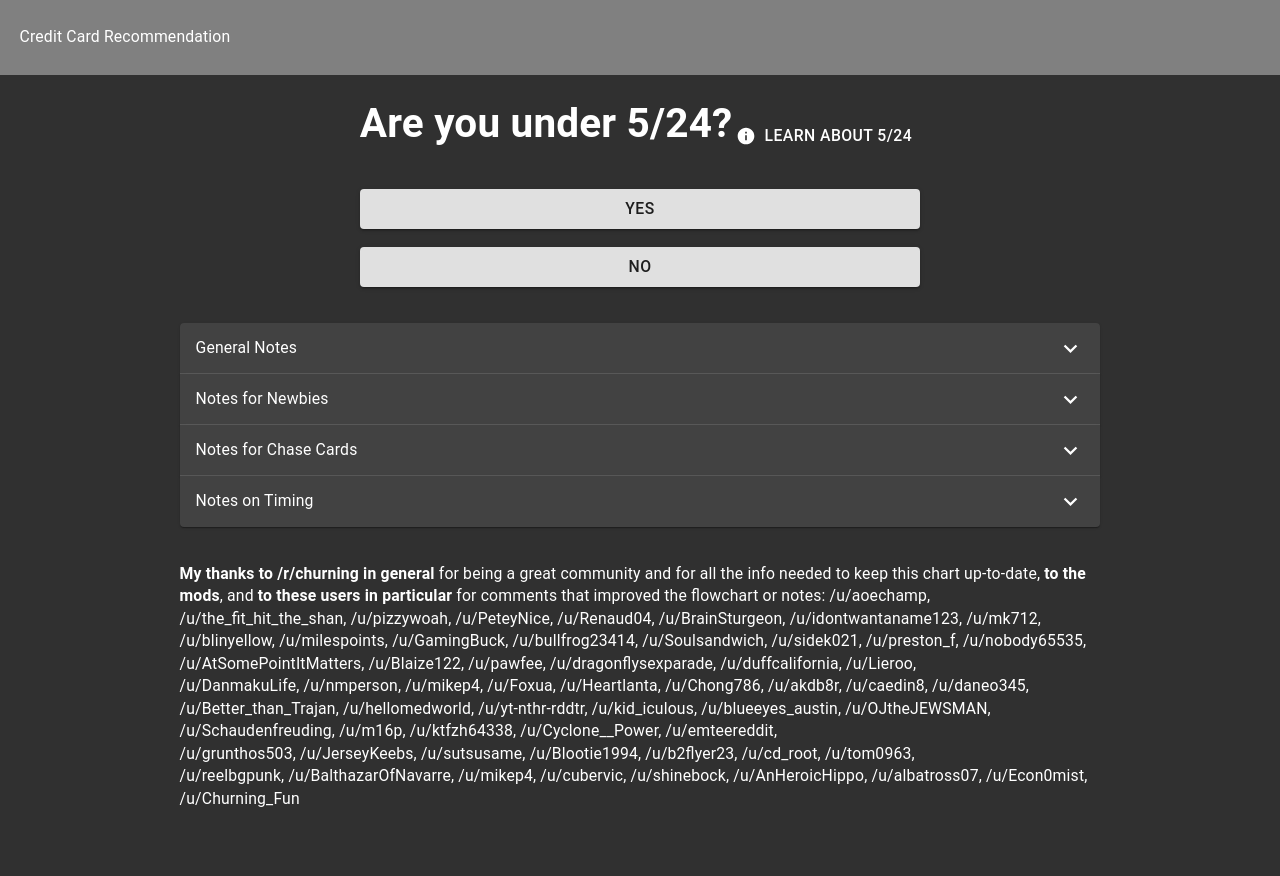
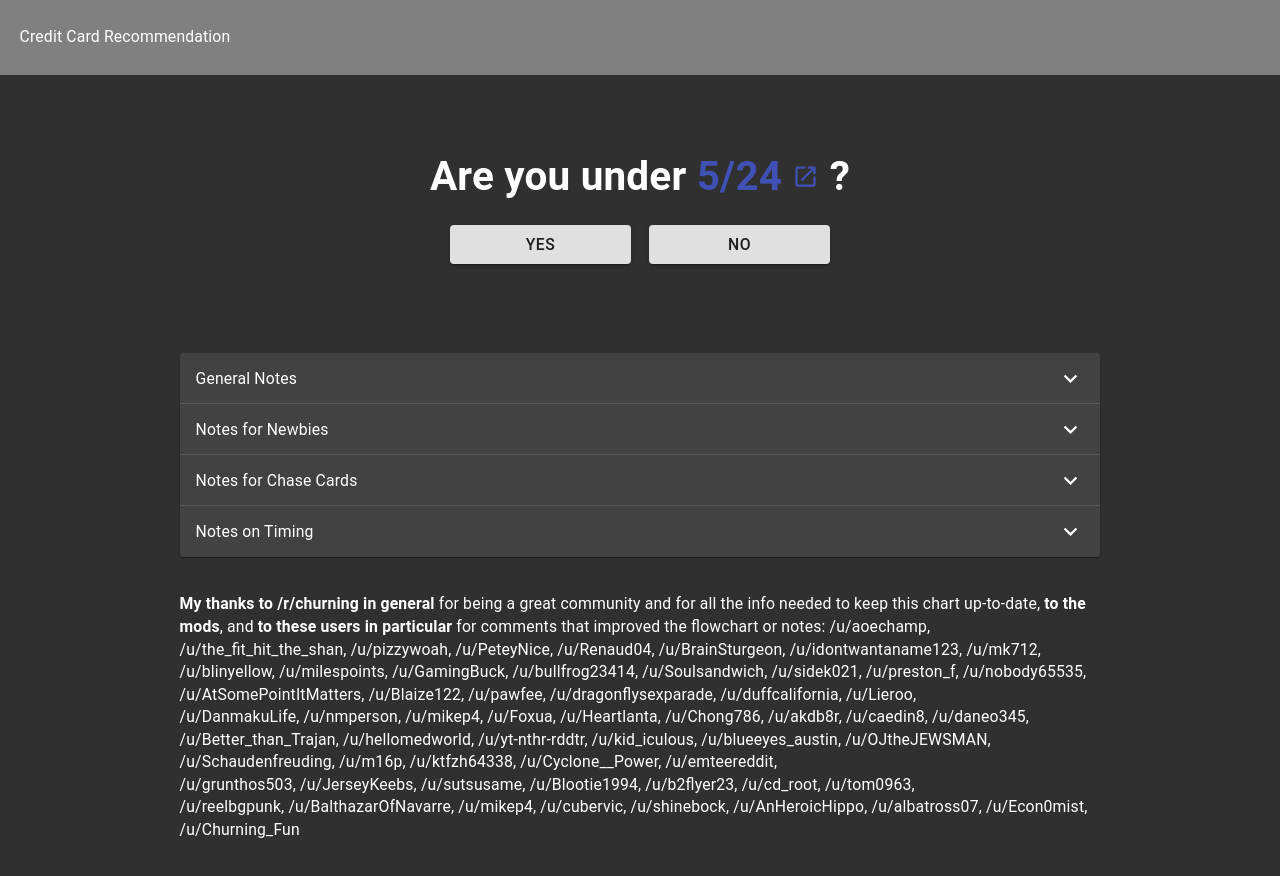
Before and after one commit to dickwyn/cc-recommendation-flowchart, a Gatsby site: page / in a window 1280 px wide. Built offline with nearby package versions, Linux system fonts and the light colour scheme; Gatsby itself is replaced by a stand-in of ours.

Commit message:
(style) spruce up css and move questions to separate component

```diff
--- a/src/components/layout.js
+++ b/src/components/layout.js
@@ -29,16 +29,7 @@ const Layout = ({ children }) => (
         <ThemeProvider theme={theme}>
           <CssBaseline />
           <Header siteTitle={data.site.siteMetadata.title} />
-          <div
-            style={{
-              margin: '0 auto',
-              maxWidth: 960,
-              padding: '0px 1.0875rem 1.45rem',
-              paddingTop: 0,
-            }}
-          >
-            {children}
-          </div>
+          <div className="content-container">{children}</div>
         </ThemeProvider>
       </>
     )}
--- a/src/components/layout.scss
+++ b/src/components/layout.scss
@@ -608,3 +608,11 @@ pre tt:after {
     font-size: 100%;
   }
 }
+
+.content-container {
+  margin: 0 auto;
+  max-width: 960px;
+  padding: 0px 1.0875rem 1.45rem;
+  padding-top: 0;
+  height: 100vh;
+}
--- /dev/null
+++ b/src/components/recommendationForm.js
@@ -0,0 +1,128 @@
+import React, { useState } from 'react';
+import Button from '@material-ui/core/Button';
+import Link from '@material-ui/core/Link';
+import OpenInNewIcon from '@material-ui/icons/OpenInNew';
+import One from '../../data/yes-southwest-companion-pass.mdx';
+import Two from '../../data/no-southwest-companion-pass.mdx';
+import Three from '../../data/focus-on-travel.mdx';
+import Four from '../../data/focus-on-cashback.mdx';
+import './recommendationForm.scss';
+
+const RecommendationForm = () => {
+  const [answer, setAnswer] = useState('');
+
+  return (
+    <>
+      <div className="question-container">
+        {answer === '' && (
+          <>
+            <div className="heading">
+              <h1>
+                Are you under{' '}
+                <Link
+                  target="_blank"
+                  href="https://old.reddit.com/r/churning/wiki/index#wiki_chase_cc_rules.2C_including_5.2F24"
+                >
+                  5/24 <OpenInNewIcon />
+                </Link>{' '}
+                ?
+              </h1>
+            </div>
+            <div className="actions">
+              <Button
+                variant="contained"
+                onClick={() => {
+                  setAnswer(`${answer}0`);
+                }}
+              >
+                Yes
+              </Button>
+              <Button
+                variant="contained"
+                onClick={() => {
+                  setAnswer(`${answer}1`);
+                }}
+              >
+                No
+              </Button>
+            </div>
+          </>
+        )}
+        {answer === '0' && (
+          <>
+            <div className="heading">
+              <h1>Do you want the SW Companion Pass?</h1>
+            </div>
+            <div className="actions">
+              <Button
+                variant="contained"
+                onClick={() => {
+                  setAnswer(`${answer}0`);
+                }}
+              >
+                Yes
+              </Button>
+              <Button
+                variant="contained"
+                onClick={() => {
+                  setAnswer(`${answer}1`);
+                }}
+              >
+                No
+              </Button>
+            </div>
+          </>
+        )}
+        {answer === '1' && (
+          <>
+            <div className="heading">
+              <h1>Are you focusing on travel or cashback?</h1>
+            </div>
+            <div className="actions">
+              <Button
+                variant="contained"
+                onClick={() => {
+                  setAnswer(`${answer}0`);
+                }}
+              >
+                Travel
+              </Button>
+              <Button
+                variant="contained"
+                onClick={() => {
+                  setAnswer(`${answer}1`);
+                }}
+              >
+                Cashback
+              </Button>
+            </div>
+          </>
+        )}
+        {answer.length === 2 && (
+          <>
+            <h1>Here's your recommendation</h1>
+            <div className="actions single">
+              <Button
+                variant="contained"
+                onClick={() => {
+                  setAnswer(``);
+                }}
+              >
+                Start over
+              </Button>
+            </div>
+          </>
+        )}
+      </div>
+
+      <div className="answer-container" style={{ display: answer.length < 2 ? 'none' : 'block' }}>
+        {answer === '00' && <One />}
+        {answer === '01' && <Two />}
+        {answer === '10' && <Three />}
+        {answer === '11' && <Four />}
+      </div>
+    </>
+  );
+};
+
+export default RecommendationForm;
--- /dev/null
+++ b/src/components/recommendationForm.scss
@@ -0,0 +1,26 @@
+.question-container {
+  display: grid;
+  justify-content: center;
+  height: 28%;
+  align-content: center;
+
+  .heading {
+  }
+
+  .actions {
+    display: grid;
+    width: 100%;
+    max-width: 380px;
+    grid-template-columns: repeat(2, 1fr);
+    gap: 0 1rem;
+    justify-self: center;
+
+    &.single {
+      grid-template-columns: 1fr;
+    }
+
+    button {
+      display: inline-block;
+    }
+  }
+}
--- a/src/pages/index.js
+++ b/src/pages/index.js
@@ -8,10 +8,7 @@ import InfoIcon from '@material-ui/icons/Info';
 
 import Layout from '../components/layout';
 import SEO from '../components/seo';
-import One from '../../data/yes-southwest-companion-pass.mdx';
-import Two from '../../data/no-southwest-companion-pass.mdx';
-import Three from '../../data/focus-on-travel.mdx';
-import Four from '../../data/focus-on-cashback.mdx';
+import RecommendationForm from '../components/recommendationForm';
 import Credits from '../../data/credits.mdx';
 import GeneralNotes from '../../data/general-notes.mdx';
 import NewbieNotes from '../../data/notes-for-newbies.mdx';
@@ -27,104 +24,7 @@ const IndexPage = () => {
     <Layout>
       <SEO title="Card Recommendation Flowchart" />
 
-      <div className="question-container">
-        {answer === '' && (
-          <>
-            <div style={{ display: 'flex' }}>
-              <h1>Are you under 5/24?</h1>
-              <Button
-                target="_blank"
-                href="https://old.reddit.com/r/churning/wiki/index#wiki_chase_cc_rules.2C_including_5.2F24"
-                startIcon={<InfoIcon />}
-              >
-                Learn about 5/24
-              </Button>
-            </div>
-            <Button
-              variant="contained"
-              onClick={() => {
-                setAnswer(`${answer}0`);
-              }}
-            >
-              Yes
-            </Button>
-            <Button
-              variant="contained"
-              onClick={() => {
-                setAnswer(`${answer}1`);
-              }}
-            >
-              No
-            </Button>
-          </>
-        )}
-        {answer === '0' && (
-          <>
-            <div style={{ display: 'flex' }}>
-              <h1>Do you want the SW Companion Pass?</h1>
-            </div>
-            <Button
-              variant="contained"
-              onClick={() => {
-                setAnswer(`${answer}0`);
-              }}
-            >
-              Yes
-            </Button>
-            <Button
-              variant="contained"
-              onClick={() => {
-                setAnswer(`${answer}1`);
-              }}
-            >
-              No
-            </Button>
-          </>
-        )}
-        {answer === '1' && (
-          <>
-            <div style={{ display: 'flex' }}>
-              <h1>Are you focusing on travel or cashback?</h1>
-            </div>
-            <Button
-              variant="contained"
-              onClick={() => {
-                setAnswer(`${answer}0`);
-              }}
-            >
-              Travel
-            </Button>
-            <Button
-              variant="contained"
-              onClick={() => {
-                setAnswer(`${answer}1`);
-              }}
-            >
-              Cashback
-            </Button>
-          </>
-        )}
-        {answer.length === 2 && (
-          <>
-            <Button
-              variant="contained"
-              onClick={() => {
-                setAnswer(``);
-              }}
-            >
-              Reset
-            </Button>
-          </>
-        )}
-      </div>
-
-      <div className="answer-container" style={{ display: answer.length < 2 ? 'none' : 'block' }}>
-        {answer === '00' && <One />}
-        {answer === '01' && <Two />}
-        {answer === '10' && <Three />}
-        {answer === '11' && <Four />}
-      </div>
-
+      <RecommendationForm />
       <div className="accordion">
         <Accordion>
           <AccordionSummary
--- a/src/pages/index.scss
+++ b/src/pages/index.scss
@@ -6,13 +6,6 @@
   display: block !important;
 }
 
-.question-container {
-  display: grid;
-  justify-content: center;
-  grid-row-gap: 1rem;
-  margin: 0 0 1rem 0;
-}
-
 .answer-container {
   border: 1px solid #000;
   border-radius: 4px;
```
